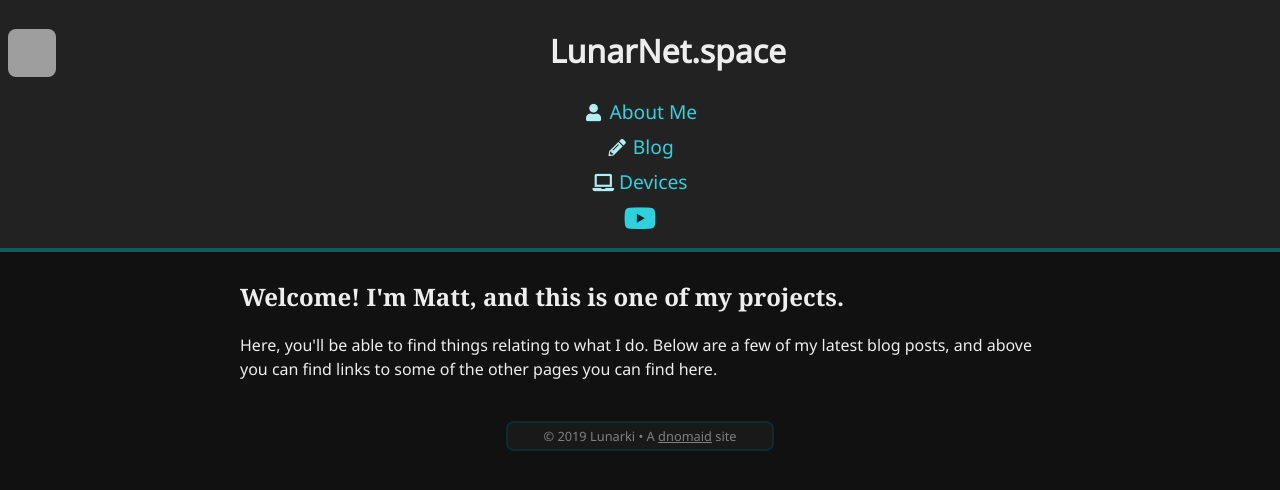
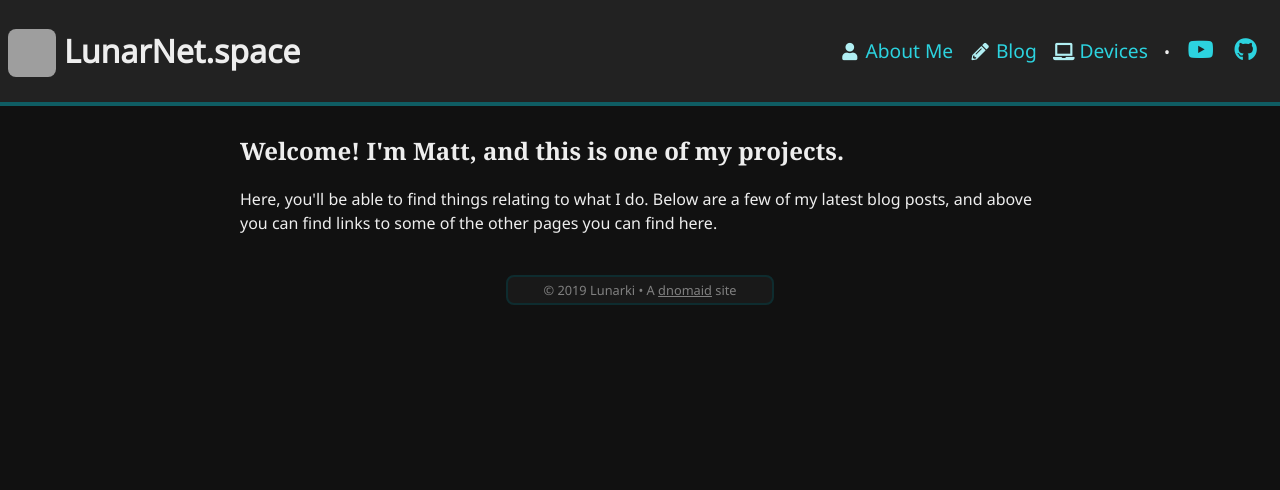
Before and after one commit to SharaNara/SharaNara.github.io, a Jekyll site: the page built from pages/index.html, in a window 1280 px wide. Shown: the top 490 px of the page. Built offline with Jekyll 4.4.1, drawn with Linux system fonts in a browser that asks for light colours; grey boxes are pictures that could not be loaded.

Commit message:
Mobile nav fixes + add GitHub

```diff
--- a/_includes/header.html
+++ b/_includes/header.html
@@ -14,6 +14,7 @@
     <span id="nav-divider">&bull;</span>
 
     <a href="https://youtube.com/RobloxMattdogking" class="social"><i class="fab fa-fw fa-youtube"></i></a>
+    <a href="https://github.com/Lunarki" class="social"><i class="fab fa-fw fa-github"></i></a>
   </nav>
 </div>
 
--- a/css/_respond.scss
+++ b/css/_respond.scss
@@ -1,4 +1,4 @@
-@media screen and (max-width: 1280px) {
+@media screen and (max-width: $mobile-snap) {
   div#header-inner {
     display: block;
   }
@@ -21,6 +21,8 @@
       a.social {
         font-size: 1.5em;
         width: auto;
+        display: inline-block;
+        margin: 4px 8px;
       }
 
       span#nav-divider {
--- a/css/_vars.scss
+++ b/css/_vars.scss
@@ -1,4 +1,7 @@
 $main: #2cd3df;
 $secondary: #222;
+
 $fn-cont: 'Noto Sans', sans-serif;
 $fn-head: 'Noto Serif', serif, $fn-cont;
+
+$mobile-snap: 1024px;
```
